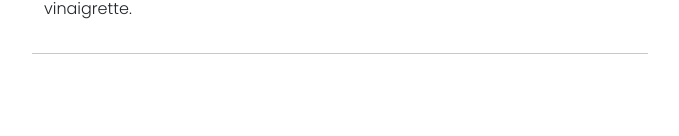
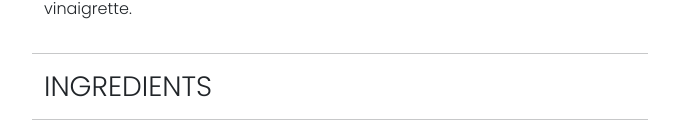
Before and after one commit to charles-okunzo/recipe-hub, an Angular app in the folder Frontend/recipe/: page / in a window 1280 px wide. Shown: the part 454-590 px from the top of the page, without its empty margins (300-979 px from the left). Built offline with nearby package versions, Linux system fonts and the light colour scheme.

Commit message:
style:add ingridients details

```diff
--- a/Frontend/recipe/src/app/recipe-detail/recipe-detail.component.html
+++ b/Frontend/recipe/src/app/recipe-detail/recipe-detail.component.html
@@ -37,3 +37,14 @@
                         </div>
                         </div>
                         <hr />
+                        <div class="three">
+                            <div class="container">
+                            <h3>INGREDIENTS</h3>
+                            <ul>
+                                <li *ngFor="let ingredient of ingredients">
+                                    <p><span class="dot">.</span>{{ingredient.name}}</p>
+                                </li>
+                            </ul>
+                            </div>
+                        </div>
+                        <hr/>
```
